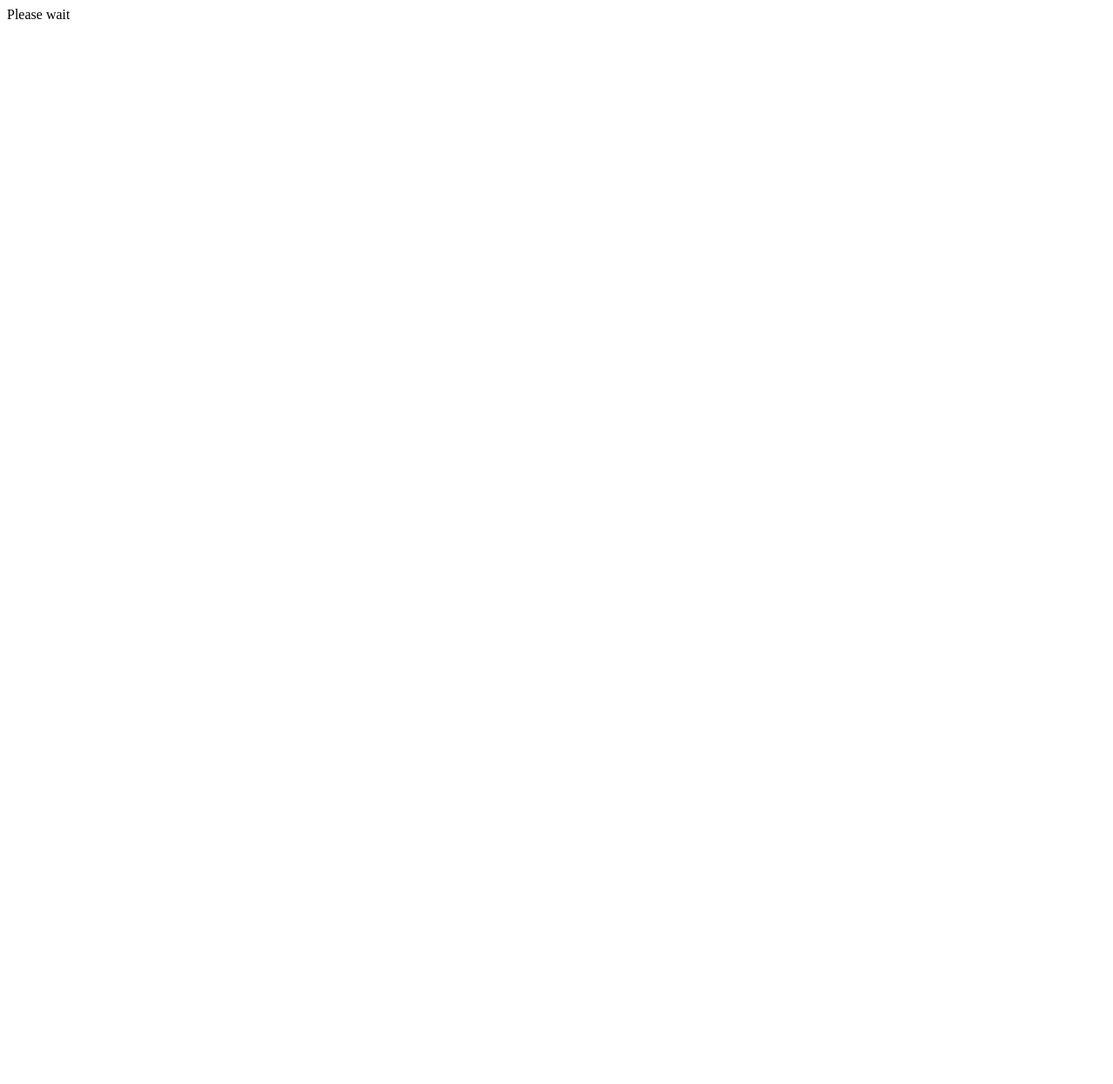
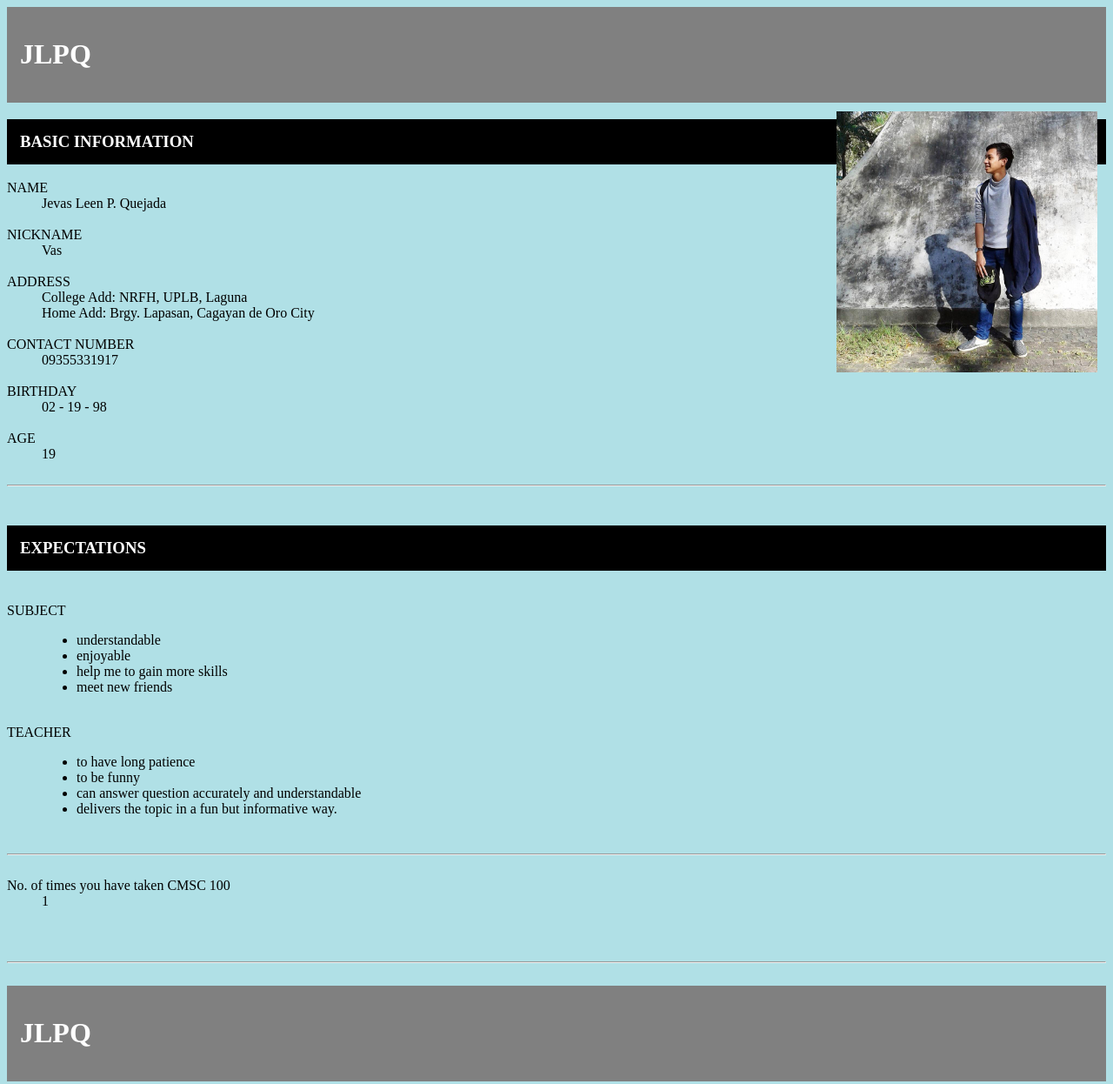
Before and after one commit to jevasQ/jevasQ.github.io, a plain HTML site: page index.html in a window 1280 px wide. Shown: the whole page at 87% size. Before the commit the page ends 800 px from the top, so only its background shows below. Drawn offline with Linux system fonts and the light colour scheme.

Commit message:
Initial commit

```diff
--- a/index.html
+++ b/index.html
@@ -1 +1,75 @@
-Please wait
+<!DOCTYPE html>
+<htlm>
+	<head>
+		<meat charset = "UTF - 8">
+		<link rel="stylesheet" href="pro.css">
+		<title> Profile </title>
+	</head>
+
+	<body>
+
+	<div class="header">
+		<h1> JLPQ <h1>
+	</div>
+
+		<img src="me.jpg" alt="mah face tho" width="300" height="300">
+
+		<dl>
+		<h3> BASIC INFORMATION </h3>
+			<dt> NAME </dt>
+			<dd> Jevas Leen P. Quejada </dd>
+				<br>
+			<dt> NICKNAME </dt>
+			<dd> Vas </dd>
+				<br>
+			<dt> ADDRESS </dt>
+			<dd> College Add: NRFH, UPLB, Laguna</dd>
+			<dd> Home Add: Brgy. Lapasan, Cagayan de Oro City </dd>
+				<br>
+			<dt> CONTACT NUMBER </dt>
+			<dd> 09355331917  </dd>
+				<br>
+			<dt> BIRTHDAY  </dt>
+			<dd> 02 - 19 - 98 </dd>
+				<br>
+			<dt> AGE </dt>
+			<dd> 19 </dd>
+			<br>
+			<hr>
+
+			<br>
+
+		<h3> EXPECTATIONS </h3>
+		<br>
+			<dt> SUBJECT </dt>
+			<dd> <ul>
+			<li> understandable </li>
+			<li> enjoyable </li>
+			<li> help me to gain more skills </li>
+			<li> meet new friends </li>
+				</ul> </dd>
+				<br>
+
+			<dt> TEACHER </dt>
+			<dd> <ul>
+			<li> to have long patience </li>
+			<li> to be funny </li>
+			<li> can answer question accurately and understandable </li>
+			<li> delivers the topic in a fun but informative way. </li>
+				</ul>  </dd>
+			<br>
+			<hr>
+			<br>
+			<dt> No. of times you have taken CMSC 100  </dt>
+			<dd> 1 </dd>
+			<br>
+		</dl>
+		<br>
+		<hr>
+		<br>
+	<div class="footer">
+		<h1> JLPQ </h1>
+	</div>
+		<pre>
+	</body>
+<html>
```
